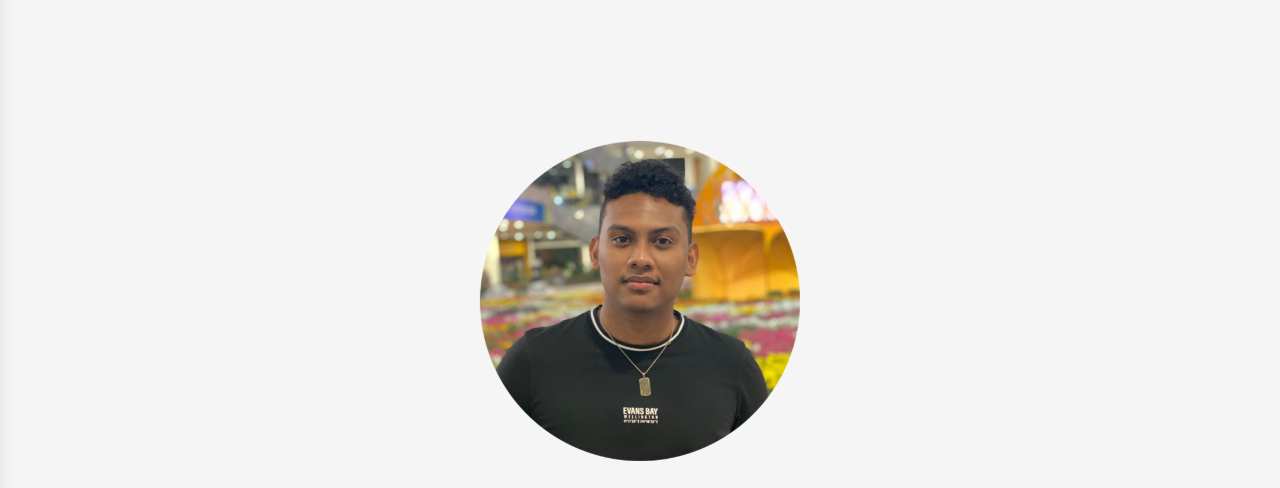
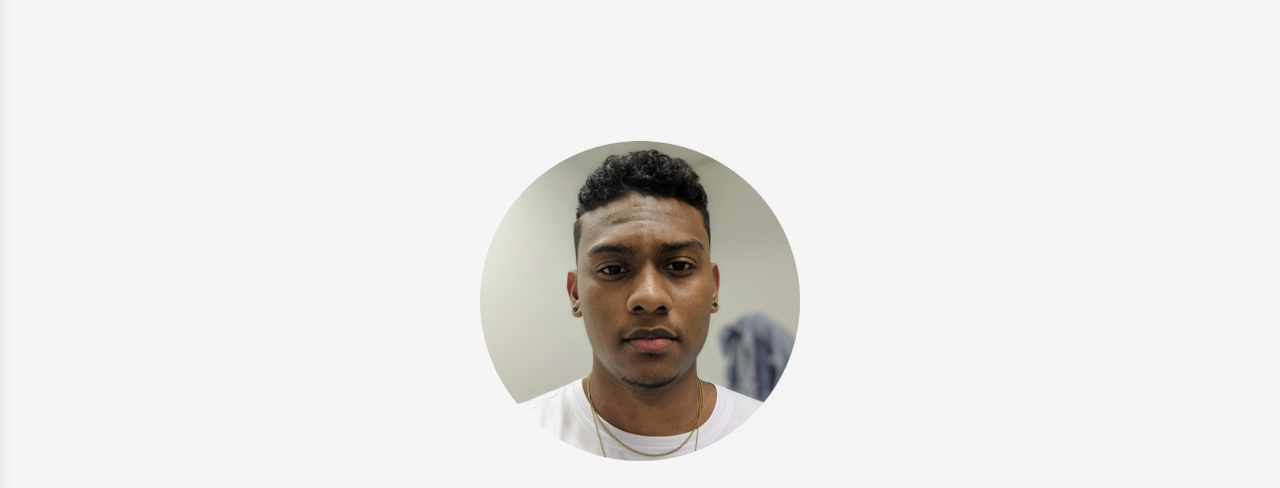
Before and after one commit to Arriaga00/portafolio2, a website: page index.html in a window 1280 px wide. Shown: the part 80-568 px from the top of the page. Drawn offline with nearby package versions, Linux system fonts and the light colour scheme.

Commit message:
cambiando img

```diff
--- a/index.html
+++ b/index.html
@@ -42,7 +42,7 @@
     </aside>
     <section class="presentacion">
         <div class="img-principal">
-            <img src="/CSS/assets/segundafotoprincipal.png" alt="andres-arriaga">
+            <img src="/CSS/assets/img-andres.png" alt="andres-arriaga">
             <div>
                 <h2>Andres Felipe Arriaga Molano</h2>
             </div>
```
